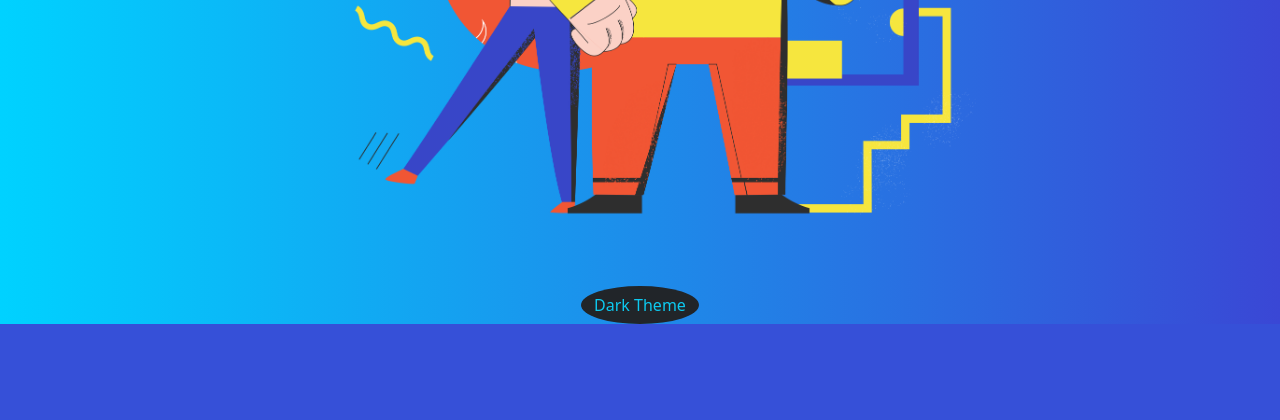
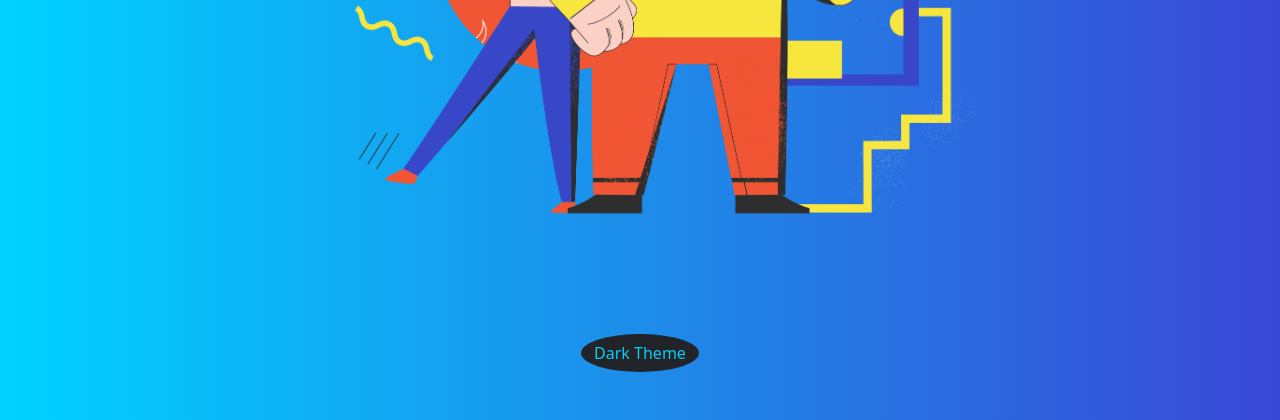
Before and after one commit to De3ph/Flask-Learning-Blog, a Flask app: page / in a window 1280 px wide. Shown: the part 549-969 px from the top of the page. Before the commit the page ends 873 px from the top, so only its background shows below. Run offline with Flask 2, Linux system fonts and the light colour scheme; some libraries are stand-ins or nearby versions.

Commit message:
button margin adjustment

```diff
--- a/blog/static/css/base.css
+++ b/blog/static/css/base.css
@@ -44,6 +44,6 @@ body{
   content: ' ';
 }
 
-/* #main-content{
-  background-color: #DEF2F1;
-} */
+.darkMode::after , .darkMode::before {
+  content: '';
+}
--- a/blog/templates/pages/base.html
+++ b/blog/templates/pages/base.html
@@ -84,7 +84,7 @@
     <br>
 
     <footer class="container text-center">
-        <button class="darkMode btn bg-dark text-info rounded-circle">Dark Theme</button>
+        <button class="darkMode my-5 btn bg-dark text-info rounded-circle">Dark Theme</button>
     </footer>
 
     <script src="{{ url_for('static' , filename='js/bootstrap.bundle.js') }}"></script>
```
